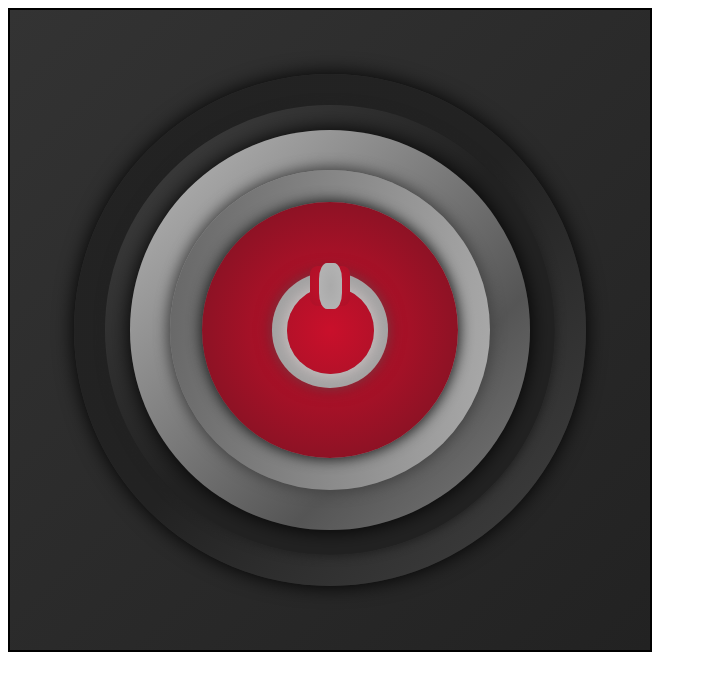
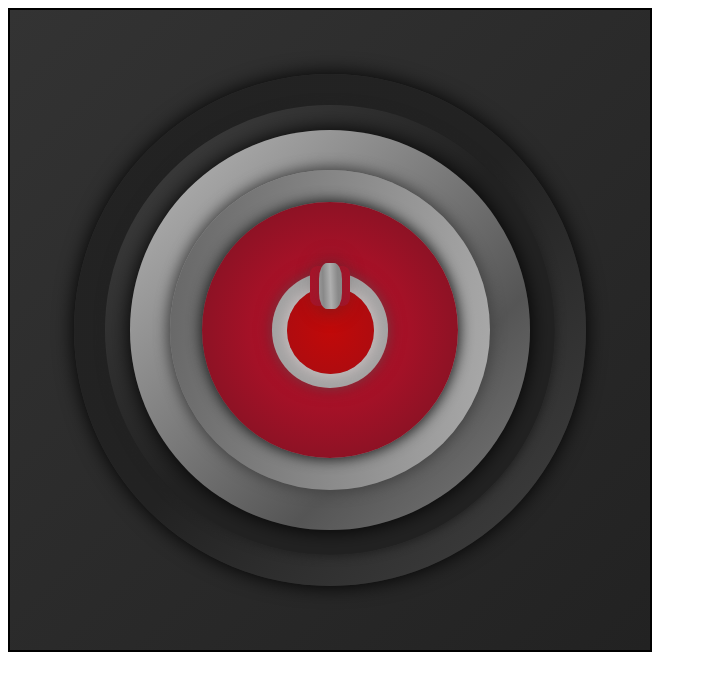
Before and after one commit to wolfgangwarneke/power-button-5000, a plain HTML site: page index.html in a window 1280 px wide. Shown: the whole page, without its empty margins (0-707 px from the left). Drawn offline with Linux system fonts and the light colour scheme.

Commit message:
add new gradient and box shadowing to icon tick

```diff
--- a/css/style.css
+++ b/css/style.css
@@ -85,7 +85,7 @@
 .icon-inner-red {
   width: calc(var(--width) / 7.4);
   height: calc(var(--width) / 7.4);
-  background-image: radial-gradient(#c9102b, #751322 300%);
+  background-image: radial-gradient(#c10909, #751322 300%);
   border-radius: 50%;
   box-shadow: 0px 0px 20px #e2d3d3;
   position: absolute;
@@ -108,8 +108,9 @@
 .icon-tick {
   width: calc(var(--width) / 28);
   height: calc(var(--width) / 14);
-  background-image: radial-gradient(#aaa, #ccc 300%);
+  background-image: linear-gradient(88deg, #999, #898989 20%, #afafaf, #898989 80%, #888);
   border-radius: 35%;
+  box-shadow: 0px 0px 20px 3px rgba(50, 50, 50, .4);
   position: absolute;
   top: 39.5%;
   left: 48.25%;
```
